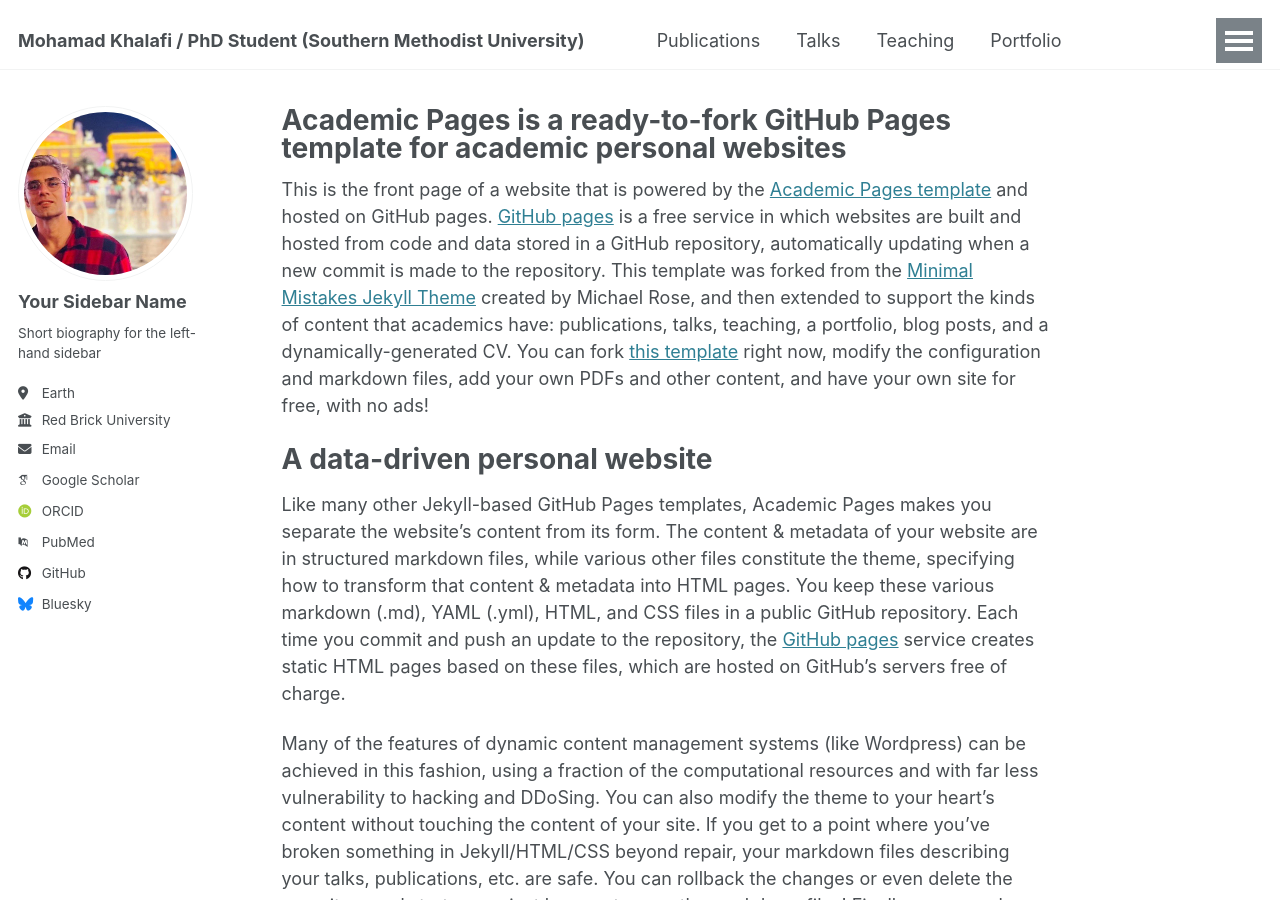
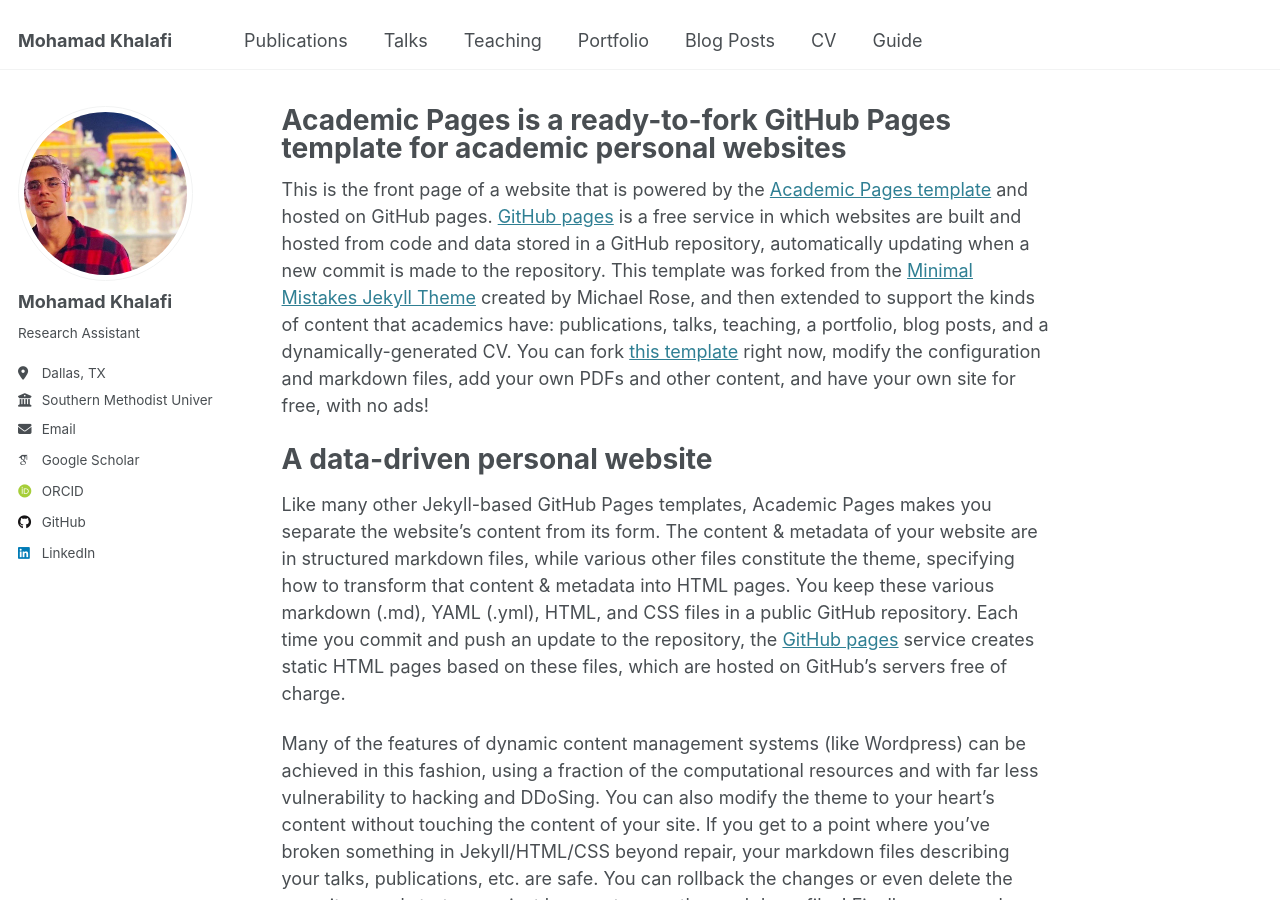
Before and after one commit to Mohammadkhf/mohammadkhf.github.io, a Jekyll site: the page built from _pages/about.md, in a window 1280 px wide and 900 px high. Built offline with Jekyll 4.4.1, drawn with Linux system fonts in a browser that asks for light colours; some web fonts are replaced.

Commit message:
Update _config.yml

```diff
--- a/_config.yml
+++ b/_config.yml
@@ -9,7 +9,7 @@
 # Basic Site Settings
 locale                   : "en-US"
 site_theme               : "default"
-title                    : "Mohamad Khalafi / PhD Student (Southern Methodist University)"
+title                    : "Mohamad Khalafi"
 title_separator          : "-"
 name                     : &name "Mohamad Khalafi"
 description              : &description "Research Assistant at SMU"
@@ -23,21 +23,21 @@ repository               : "Mohammadkhf/mohammadkhf.github.io"
 author:
   # Biographic information
   avatar           : "profile.png"
-  name             : "Your Sidebar Name"
+  name             : "Mohamad Khalafi"
   pronouns         : # example: "she/her"
-  bio              : "Short biography for the left-hand sidebar"
-  location         : "Earth"
-  employer         : "Red Brick University"
+  bio              : "Research Assistant"
+  location         : "Dallas, TX"
+  employer         : "Southern Methodist University (SMU)"
   uri              : # URL
-  email            : "none@example.org"
+  email            : "mohamadk@smu.edu"
 
   # Academic websites
   arxiv            : # URL - Update with the correct link to your profile
-  googlescholar    : "https://scholar.google.com/citations?user=PS_CX0AAAAAJ"
+  googlescholar    : "https://scholar.google.com/citations?user=HA-GlnkAAAAJ&hl=en&oi=ao"
   impactstory      : # URL
-  orcid            : "http://orcid.org/yourorcidurl"
+  orcid            : "https://orcid.org/0000-0003-4593-4272"
   semantic         : # URL
-  pubmed           : "https://www.ncbi.nlm.nih.gov/pubmed/?term=john+snow"
+  pubmed           : #"https://www.ncbi.nlm.nih.gov/pubmed/?term=john+snow"
   researchgate     : # URL
   scopus           : # URL
 
@@ -45,12 +45,12 @@ author:
   bitbucket        : # Username - Update with your username on the site
   codepen          : # Username
   dribbble         : # Username
-  github           : "academicpages"
+  github           : "https://github.com/Mohammadkhf"
   kaggle           : # Username
   stackoverflow    : # User number or user number and name (i.e., use "1" or "1/jeff-atwood")
 
   # Social media
-  bluesky          : "bsky.app" # Replace this with you Bluesky username
+  bluesky          : #"bsky.app" # Replace this with you Bluesky username
   facebook         : # Username
   flickr           : # Username
   foursquare       : # Username
@@ -59,7 +59,7 @@ author:
   keybase          : # Username
   instagram        : # Username
   lastfm           : # Username
-  linkedin         : # Username
+  linkedin         :  "https://www.linkedin.com/in/mohamad-khalafi-21748b162/"
   mastodon         : # URL
   medium           : # URL
   pinterest        : # Username
```
